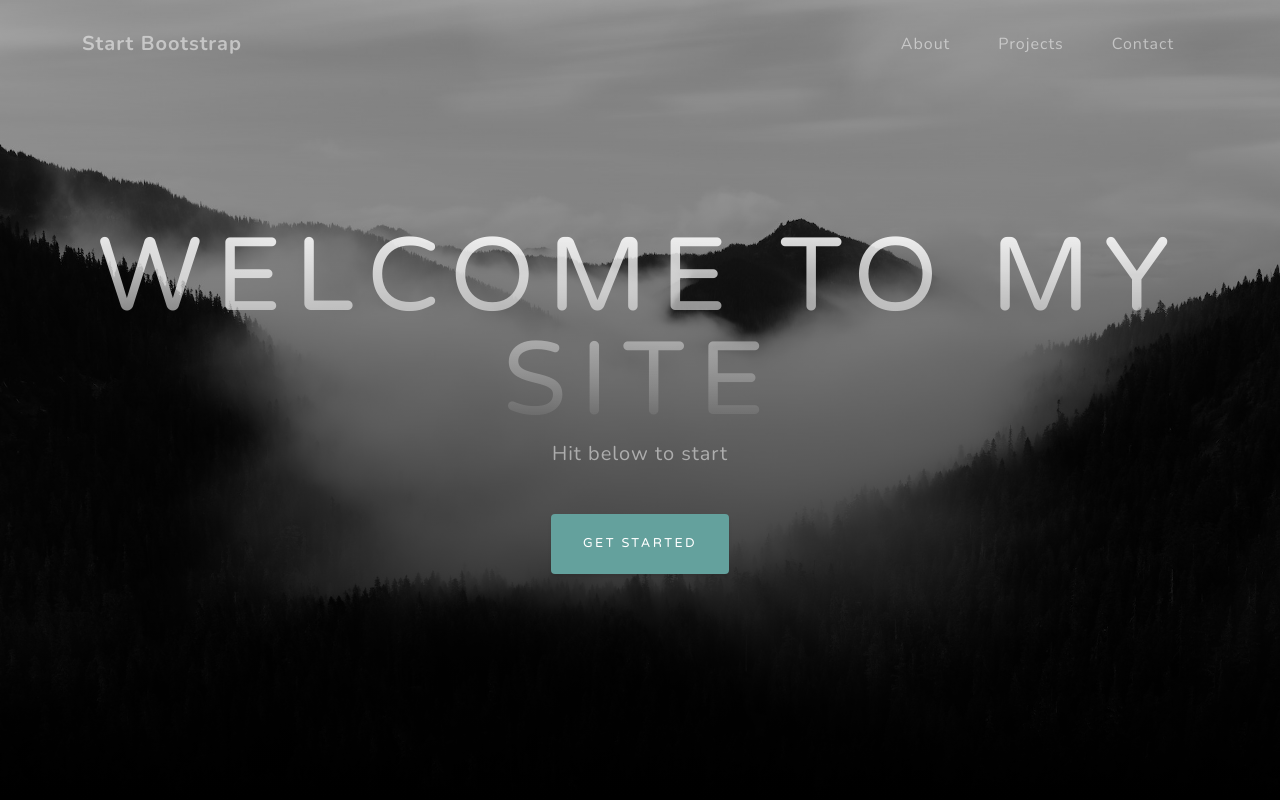
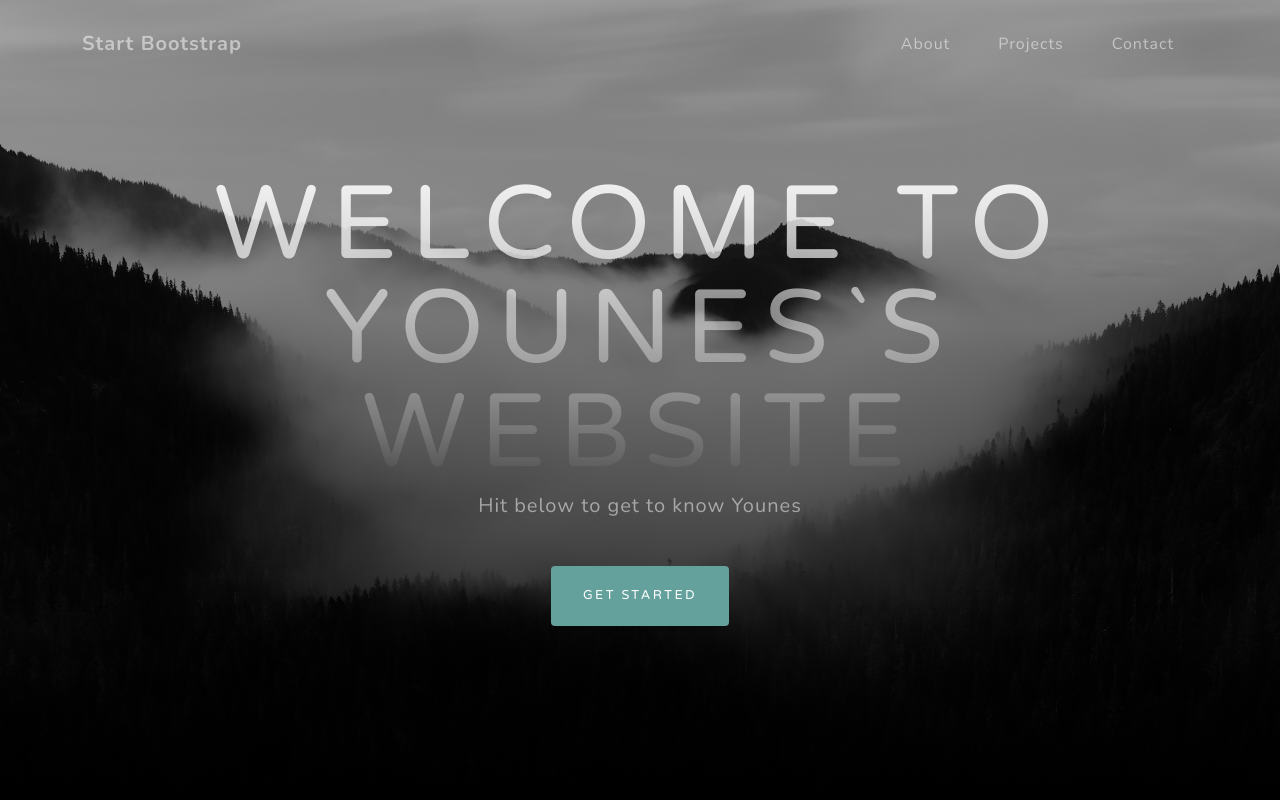
Before and after one commit to hikmatgear/New_Websitetest, a plain HTML site: page index.html in a window 1280 px wide. Shown: the top 800 px of the page. Drawn offline with nearby package versions, Linux system fonts and the light colour scheme.

Commit message:
Addedd new title to Index file

```diff
--- a/index.html
+++ b/index.html
@@ -37,8 +37,8 @@
         <header class="masthead">
             <div class="container d-flex h-100 align-items-center">
                 <div class="mx-auto text-center">
-                    <h1 class="mx-auto my-0 text-uppercase">Welcome to my site</h1>
-                    <h2 class="text-white-50 mx-auto mt-2 mb-5"> Hit below to start</h2>
+                    <h1 class="mx-auto my-0 text-uppercase">Welcome to Younes`s Website</h1>
+                    <h2 class="text-white-50 mx-auto mt-2 mb-5"> Hit below to get to know Younes</h2>
                     <a class="btn btn-primary js-scroll-trigger" href="#about">Get Started</a>
                 </div>
             </div>
```
